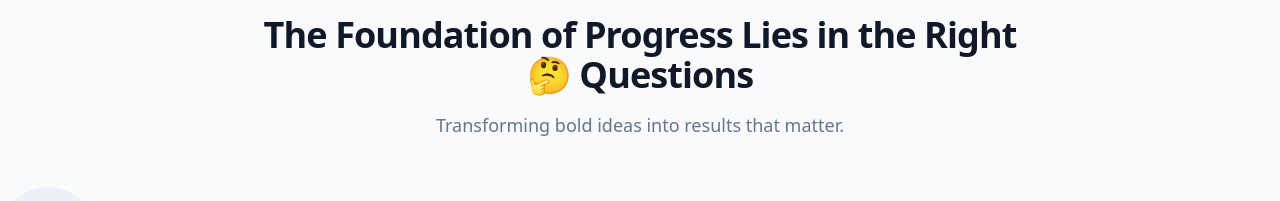
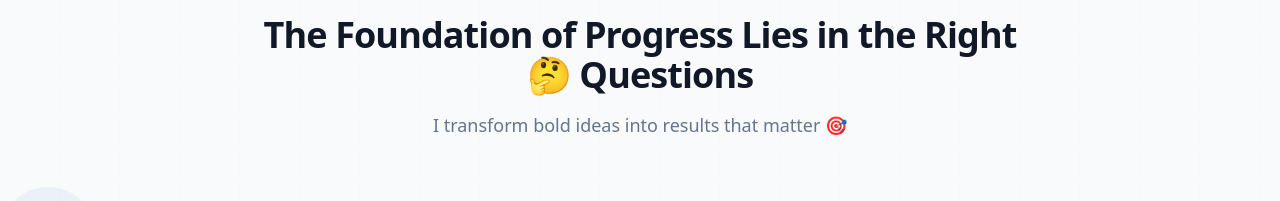
Before and after one commit to VikashPR/VikashPR.com, a Next.js app: page / in a window 1280 px wide. Shown: the part 930-1131 px from the top of the page. Built offline with nearby package versions, Linux system fonts and the light colour scheme; a web font is replaced by a local one.

Commit message:
chore: update About section subtitle for enhanced engagement and clarity

```diff
--- a/components/sections/about.tsx
+++ b/components/sections/about.tsx
@@ -77,7 +77,7 @@ export default function About() {
         <SectionTitle
           tag="About Me"
           title="The Foundation of Progress Lies in the Right 🤔 Questions"
-          subtitle="Transforming bold ideas into results that matter."
+          subtitle="I transform bold ideas into results that matter 🎯"
         />
 
         <div className="grid gap-16 md:grid-cols-12">
```
